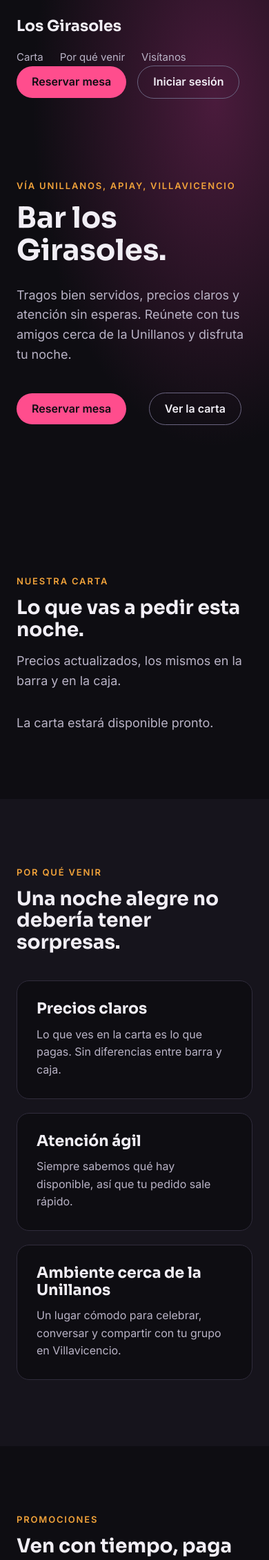
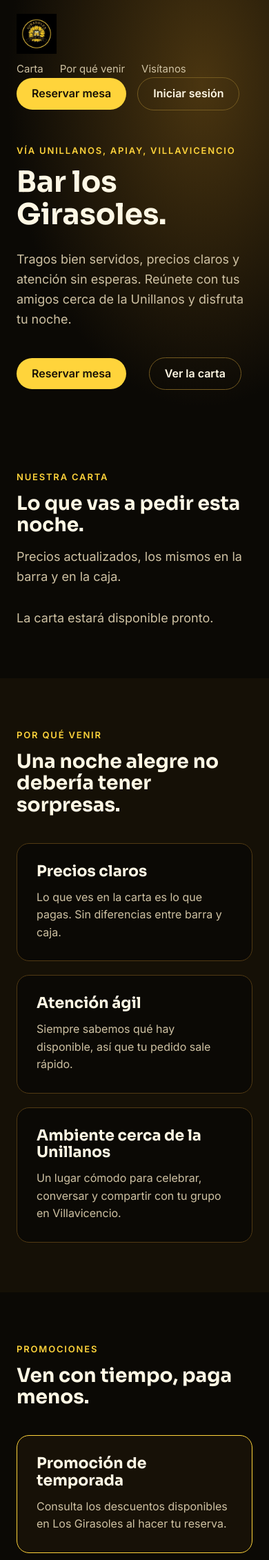
Before and after one commit to zLogout/Sistema-de-Informacion-bar, a Flask app: page / in a window 390 px wide. Shown: the top 2261 px of the page at 69% size. Run offline with Flask 3, Linux system fonts and the light colour scheme; data that the repository does not hold is empty; some libraries are stand-ins or nearby versions.

Commit message:
cambio de color

```diff
--- a/public/css/js/styles.css
+++ b/public/css/js/styles.css
@@ -224,30 +224,33 @@
   unicode-range: U+0000-00FF, U+0131, U+0152-0153, U+02BB-02BC, U+02C6, U+02DA, U+02DC, U+0304, U+0308, U+0329, U+2000-206F, U+20AC, U+2122, U+2191, U+2193, U+2212, U+2215, U+FEFF, U+FFFD;
 }
 
-body{margin:0;background:#0E0D12;color:#F1EEF5;font-family:'Inter',system-ui,sans-serif;line-height:1.6}
-a{color:#FF6FA3}a:hover{color:#FFB3CF}
+body{margin:0;background:#0B0905;color:#FFF8E5;font-family:'Inter',system-ui,sans-serif;line-height:1.6}
+a{color:#FFD43B}a:hover{color:#FFE888}
 .w{max-width:1160px;margin:0 auto;padding:0 24px}
-.sec{padding:96px 0}
-.alt{background:#16141C}
-.eyebrow{font-size:13px;letter-spacing:.14em;text-transform:uppercase;color:#F2A33A;font-weight:600;margin:0 0 12px}
+.sec{padding:72px 0}
+.alt{background:#151006}
+.eyebrow{font-size:13px;letter-spacing:.14em;text-transform:uppercase;color:#FFD43B;font-weight:700;margin:0 0 12px}
 h1,h2,h3{font-family:'Sora',sans-serif;margin:0;line-height:1.12}
 h2{font-size:clamp(28px,4vw,44px);margin-bottom:16px;max-width:760px}
 h3{font-size:22px;margin-bottom:12px}
 p{margin:0}
-.lead{color:#B9B3C6;font-size:18px;max-width:620px}
+.lead{color:#CFC2A3;font-size:18px;max-width:620px}
 .grid{display:grid;grid-template-columns:repeat(auto-fit,minmax(260px,1fr));gap:20px;margin-top:40px}
-.card{background:#1C1A24;border:1px solid #302C3C;border-radius:18px;padding:28px;}
-.alt .card{background:#0E0D12}
-.item{display:flex;justify-content:space-between;gap:16px;padding:10px 0;border-bottom:1px dashed #3A3548;color:#D8D3E4;font-size:15px}
-.item span:last-child{color:#F2A33A;white-space:nowrap}
-.item-status{display:block;color:#B9B3C6;font-size:12px}
+.card{background:#171107;border:1px solid #513A13;border-radius:18px;padding:28px;}
+.alt .card{background:#0B0905}
+.item{display:flex;justify-content:space-between;gap:16px;padding:10px 0;border-bottom:1px dashed #624819;color:#E6DABC;font-size:15px}
+.item span:last-child{color:#FFD43B;white-space:nowrap}
+.item-status{display:block;color:#CFC2A3;font-size:12px}
 .carta-vacia{margin-top:32px}
 .btn{display:inline-block;padding: 10px 22px;;border-radius:999px;font-weight:600;text-decoration:none;margin-right: 16px;}
-.pri{background:#FF4D8D;color:#0E0D12}.pri:hover{background:#FF8AB4;color:#0E0D12}
-.ghost{border:1px solid #6A6480;color:#F1EEF5}.ghost:hover{color:#F2A33A;border-color:#F2A33A}
+.pri{background:#FFD43B;color:#161006}.pri:hover{background:#FFE888;color:#161006}
+.ghost{border:1px solid #745A20;color:#FFF8E5}.ghost:hover{color:#FFD43B;border-color:#FFD43B}
 .nav{display:flex;flex-wrap:wrap;gap:16px;align-items:center;justify-content:space-between;padding:20px 0}
-.nav a.l{color:#B9B3C6;text-decoration:none;font-size:15px;margin-right:24px}.nav a.l:hover{color:#F2A33A}
-.hero{background:radial-gradient(ellipse at 80% 20%,#4A1B3C 0%,#0E0D12 60%)}
+.nav a.l{color:#CFC2A3;text-decoration:none;font-size:15px;margin-right:24px}.nav a.l:hover{color:#FFD43B}
+.hero{background:radial-gradient(ellipse at 75% 20%,#4A3510 0%,#0B0905 68%)}
+.brand{display:flex;align-items:center;flex:0 0 auto;text-decoration:none}
+.brand img{display:block;width:72px;height:72px;object-fit:contain}
+.landing-content{padding:48px 24px 48px}
 
 
  Booking Page Styles
@@ -359,6 +362,19 @@ p{margin:0}
 }
 
 @media (max-width: 520px) {
+  .landing-content {
+    padding: 28px 24px 44px;
+  }
+
+  .brand img {
+    width: 58px;
+    height: 58px;
+  }
+
+  .nav {
+    gap: 10px;
+  }
+
   .booking-page {
     padding: 16px;
   }
--- a/templates/index.html
+++ b/templates/index.html
@@ -1,7 +1,7 @@
 <!DOCTYPE html>
 <html lang="es"><head>
 <meta charset="utf-8">
-<link rel="stylesheet" href="/css/js/styles.css?v=3">
+<link rel="stylesheet" href="/css/js/styles.css?v=4">
 <title>Los Girasoles – Villavicencio</title>
 
 <meta name="hz:slide-selector" content="[data-canvas-width]"><meta name="hz:canvas-width" content="1360"><meta name="hz:canvas-height" content="3100"></head>
@@ -11,10 +11,10 @@
 <div data-canvas-width="1360" data-canvas-height="3100" data-document-role="page" data-label="Landing del bar">
 <div class="hero">
 <header class="w"><div class="nav">
-<strong style="font-family:'Sora',sans-serif;font-size:22px">Los Girasoles</strong>
+<a class="brand" href="#" aria-label="Los Girasoles"><img src="/css/js/assets/logo-girasoles.png" alt="Los Girasoles"></a>
 <nav style="display:flex;flex-wrap:wrap;align-items:center"><a class="l" href="#carta">Carta</a><a class="l" href="#por-que">Por qué venir</a><a class="l" href="#visitanos">Visítanos</a><a class="btn pri" style="padding:10px 22px" href="#reservar">Reservar mesa</a><a class="btn ghost login-link" href="{{ url_for('login') }}">Iniciar sesión</a></nav>
 </div></header>
-<section class="w" style="padding:96px 24px 120px">
+<section class="w landing-content">
 <p class="eyebrow">Vía Unillanos, Apiay, Villavicencio</p>
 <h1 style="font-size:clamp(42px,7.5vw,88px);max-width:900px;margin-bottom:28px">Bar los Girasoles.</h1>
 <p class="lead" style="margin-bottom:40px">Tragos bien servidos, precios claros y atención sin esperas. Reúnete con tus amigos cerca de la Unillanos y disfruta tu noche.</p>
@@ -50,40 +50,40 @@
 <p class="eyebrow">Por qué venir</p>
 <h2>Una noche alegre no debería tener sorpresas.</h2>
 <div class="grid">
-<div class="card"><h3>Precios claros</h3><p style="color:#B9B3C6">Lo que ves en la carta es lo que pagas. Sin diferencias entre barra y caja.</p></div>
-<div class="card"><h3>Atención ágil</h3><p style="color:#B9B3C6">Siempre sabemos qué hay disponible, así que tu pedido sale rápido.</p></div>
-<div class="card"><h3>Ambiente cerca de la Unillanos</h3><p style="color:#B9B3C6">Un lugar cómodo para celebrar, conversar y compartir con tu grupo en Villavicencio.</p></div>
+<div class="card"><h3>Precios claros</h3><p style="color:#CFC2A3">Lo que ves en la carta es lo que pagas. Sin diferencias entre barra y caja.</p></div>
+<div class="card"><h3>Atención ágil</h3><p style="color:#CFC2A3">Siempre sabemos qué hay disponible, así que tu pedido sale rápido.</p></div>
+<div class="card"><h3>Ambiente cerca de la Unillanos</h3><p style="color:#CFC2A3">Un lugar cómodo para celebrar, conversar y compartir con tu grupo en Villavicencio.</p></div>
 </div></div></section>
 
 <section class="sec"><div class="w">
 <p class="eyebrow">Promociones</p>
 <h2>Ven con tiempo, paga menos.</h2>
 <div class="grid">
-<div class="card" style="border-color:#FF4D8D"><h3>Promoción de temporada</h3><p style="color:#B9B3C6">Consulta los descuentos disponibles en Los Girasoles al hacer tu reserva.</p></div>
-<div class="card" style="border-color:#FF4D8D"><h3>Noche entre amigos</h3><p style="color:#B9B3C6">Pregunta por las promociones vigentes y las condiciones para grupos.</p></div>
+<div class="card" style="border-color:#FFD43B"><h3>Promoción de temporada</h3><p style="color:#CFC2A3">Consulta los descuentos disponibles en Los Girasoles al hacer tu reserva.</p></div>
+<div class="card" style="border-color:#FFD43B"><h3>Noche entre amigos</h3><p style="color:#CFC2A3">Pregunta por las promociones vigentes y las condiciones para grupos.</p></div>
 </div></div></section>
 
 <section class="sec alt" id="visitanos"><div class="w">
 <p class="eyebrow">Visítanos</p>
 <h2>Estamos cerca de la Unillanos.</h2>
 <div class="grid">
-<div class="card"><h3>Dónde</h3><p style="color:#B9B3C6">Los Girasoles, cerca de la Universidad de los Llanos (Unillanos), Villavicencio.</p></div>
-<div class="card"><h3>Horario</h3><p style="color:#B9B3C6">Consulta el horario actualizado directamente con Los Girasoles.</p></div>
-<div class="card"><h3>Contacto</h3><p style="color:#B9B3C6">Reserva tu visita en línea o escríbenos por WhatsApp.</p></div>
+<div class="card"><h3>Dónde</h3><p style="color:#CFC2A3">Los Girasoles, cerca de la Universidad de los Llanos (Unillanos), Villavicencio.</p></div>
+<div class="card"><h3>Horario</h3><p style="color:#CFC2A3">Consulta el horario actualizado directamente con Los Girasoles.</p></div>
+<div class="card"><h3>Contacto</h3><p style="color:#CFC2A3">Reserva tu visita en línea o escríbenos por WhatsApp.</p></div>
 </div>
 <div class="mapa-contenedor"><iframe src="https://www.google.com/maps/embed?pb=!1m18!1m12!1m3!1d1989.8663087483205!2d-73.5864804880165!3d4.074794235665184!2m3!1f0!2f0!3f0!3m2!1i1024!2i768!4f13.1!3m3!1m2!1s0x8e3e2f6975415d11%3A0x4429dd4bfb7261c8!2sLOS%20GIRASOLES!5e0!3m2!1ses!2sco!4v1795403740849!5m2!1ses!2sco" width="1400" height="500" style="border:0;" allowfullscreen="" loading="lazy" referrerpolicy="strict-origin-when-cross-origin"></iframe></div>
 </div>
 </section>
 
-<section class="sec" id="reservar" style="background:radial-gradient(ellipse at 20% 80%,#4A1B3C 0%,#0E0D12 65%)"><div class="w" style="text-align:center">
+<section class="sec" id="reservar" style="background:radial-gradient(ellipse at 20% 80%,#4A3510 0%,#0B0905 65%)"><div class="w" style="text-align:center">
 <h2 style="margin-left:auto;margin-right:auto">Separa tu mesa y llega a disfrutar.</h2>
 <p class="lead" style="margin:0 auto 32px">Escríbenos por WhatsApp con la fecha, la hora y cuántos van.</p>
 <a class="btn pri" href="https://wa.me/">Reservar por WhatsApp</a>
 <a class="btn pri" href="{{ url_for('mostrar_reservas') }}">Reservar en línea</a>
 </div></section>
 
-<footer style="padding:32px 0"><div class="w" style="display:flex;flex-wrap:wrap;gap:12px;justify-content:space-between;color:#B9B3C6;font-size:14px">
-<span><strong style="color:#F1EEF5">Los Girasoles</strong> · Cerca de la Unillanos, Villavicencio</span><span>Consume con responsabilidad. Prohibida la venta a menores de edad.</span>
+<footer style="padding:32px 0"><div class="w" style="display:flex;flex-wrap:wrap;gap:12px;justify-content:space-between;color:#CFC2A3;font-size:14px">
+<span><strong style="color:#FFF8E5">Los Girasoles</strong> · Cerca de la Unillanos, Villavicencio</span><span>Consume con responsabilidad. Prohibida la venta a menores de edad.</span>
 </div></footer>
 </div>
 
```
Also changed, not shown: other parts of public/css/js/styles.css (+11 -11 lines), public/css/js/login.css (+12 -12 lines), templates/admin.html (+5 -5 lines), public/css/js/assets/logo-girasoles.png (added).
